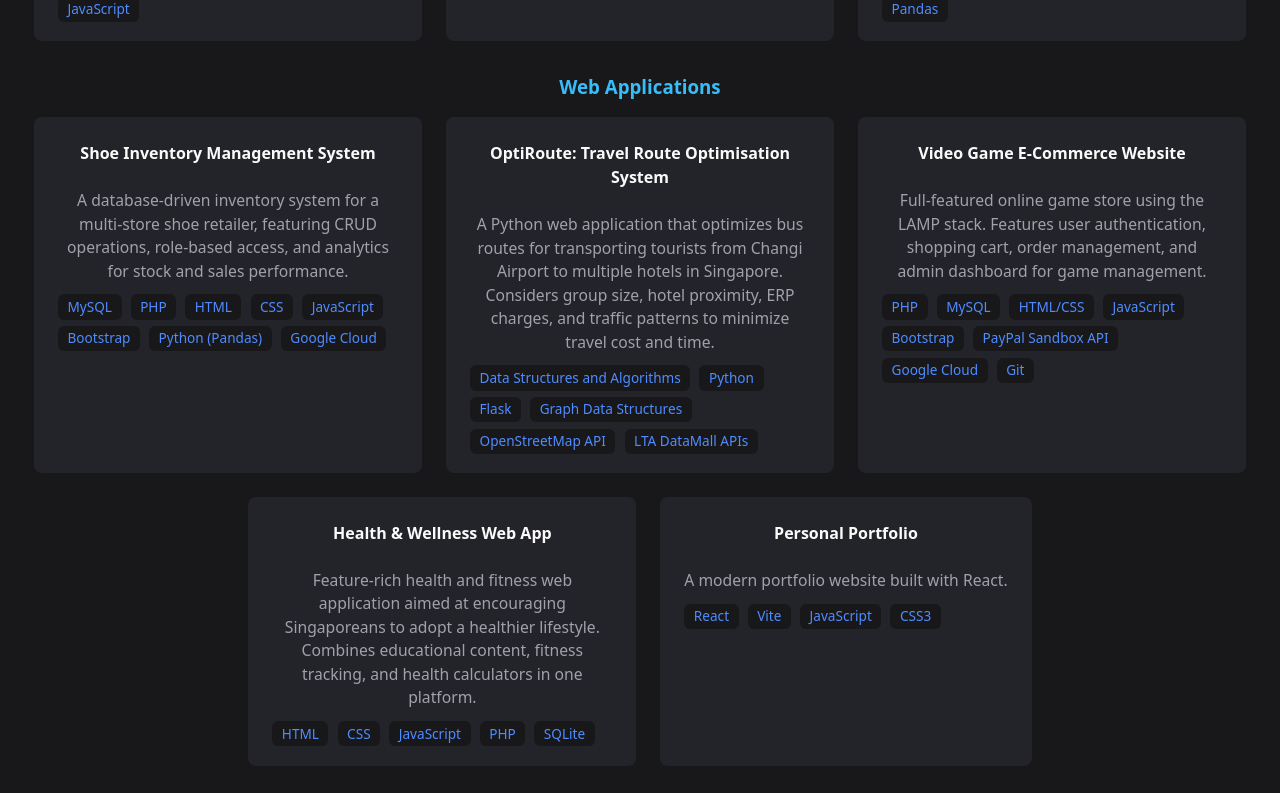
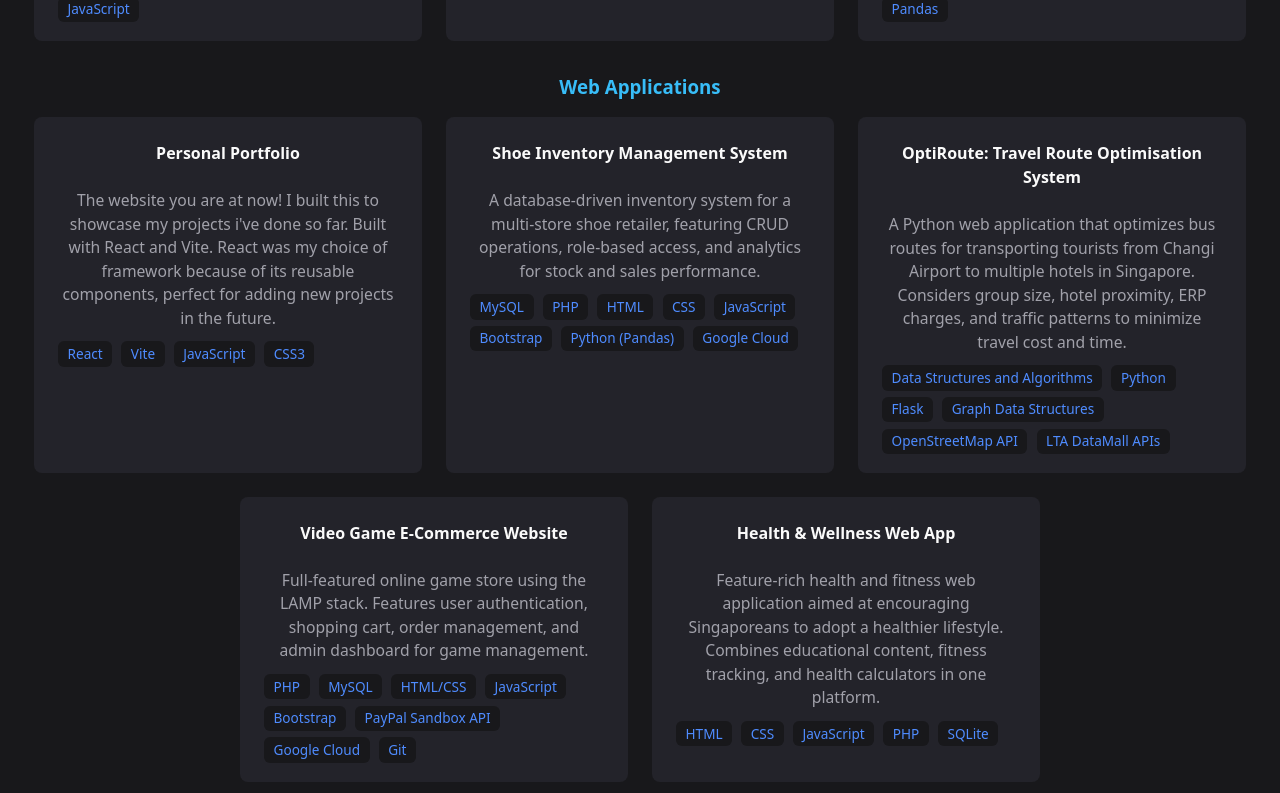
Before and after one commit to brendantnn/Portfolio, a React (Vite) app: page / in a window 1280 px wide. Shown: the part 1167-1960 px from the top of the page. Built offline with nearby package versions, Linux system fonts and the light colour scheme.

Commit message:
update description

```diff
--- a/src/projectsData.js
+++ b/src/projectsData.js
@@ -55,6 +55,15 @@ Key Features:
     video: null
   },
 
+   {
+    title: "Personal Portfolio",
+    description: "The website you are at now! I built this to showcase my projects i've done so far. Built with React and Vite. React was my choice of framework because of its reusable components, perfect for adding new projects in the future.",
+    category: "Web Applications",
+    techStack: ["React", "Vite", "JavaScript", "CSS3"],
+    details: "The website you are at now! I built this to showcase my projects i've done so far. Built with React and Vite. React was my choice of framework because of its reusable components, perfect for adding new projects in the future.",
+    images: []
+  },
+
   {
     title: "Shoe Inventory Management System",
     description: "A database-driven inventory system for a multi-store shoe retailer, featuring CRUD operations, role-based access, and analytics for stock and sales performance.",
@@ -95,14 +104,7 @@ Key Features:
       beejImage
     ]
   },
-  {
-    title: "Personal Portfolio",
-    description: "A modern portfolio website built with React.",
-    category: "Web Applications",
-    techStack: ["React", "Vite", "JavaScript", "CSS3"],
-    details: "The website you are at now! I built this to showcase my projects i've done so far. Built with React and Vite. React was my choice of framework because of its reusable components, perfect for adding new projects in the future.",
-    images: []
-  },
+
 
 
   {
```
